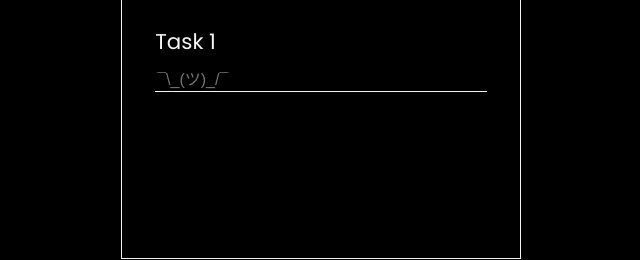
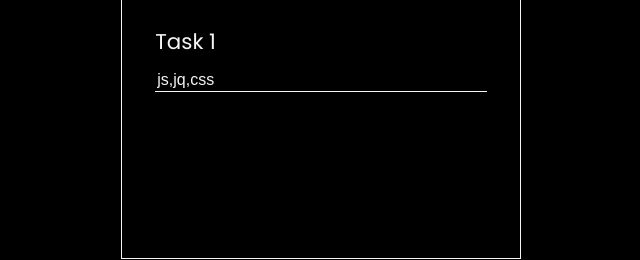
Before and after one commit to fedotick/WEBLab17, a plain HTML site: page index.html in a window 1280 px wide. Shown: the part 350-610 px from the top of the page, 319-959 px from the left. Drawn offline with nearby package versions, Linux system fonts and the light colour scheme.

Commit message:
Task 1 updated

```diff
--- a/assets/js/script.js
+++ b/assets/js/script.js
@@ -5,7 +5,7 @@ const task1 = {
     css: 'world'
 };
 
-console.log(Object.keys(task1));
+document.getElementById('inputTask1').value = Object.keys(task1);
 
 // 2
 const employees = [
--- a/index.html
+++ b/index.html
@@ -32,7 +32,7 @@
                             <h2>Task 1</h2>
                         </div>
                         <div class="fields">
-                            <input type="text" name="task1" id="task1" placeholder="¯\_(ツ)_/¯" readonly>
+                            <input type="text" name="inputTask1" id="inputTask1" placeholder="¯\_(ツ)_/¯" readonly>
                         </div>
                     </div>
                 </div>
```
